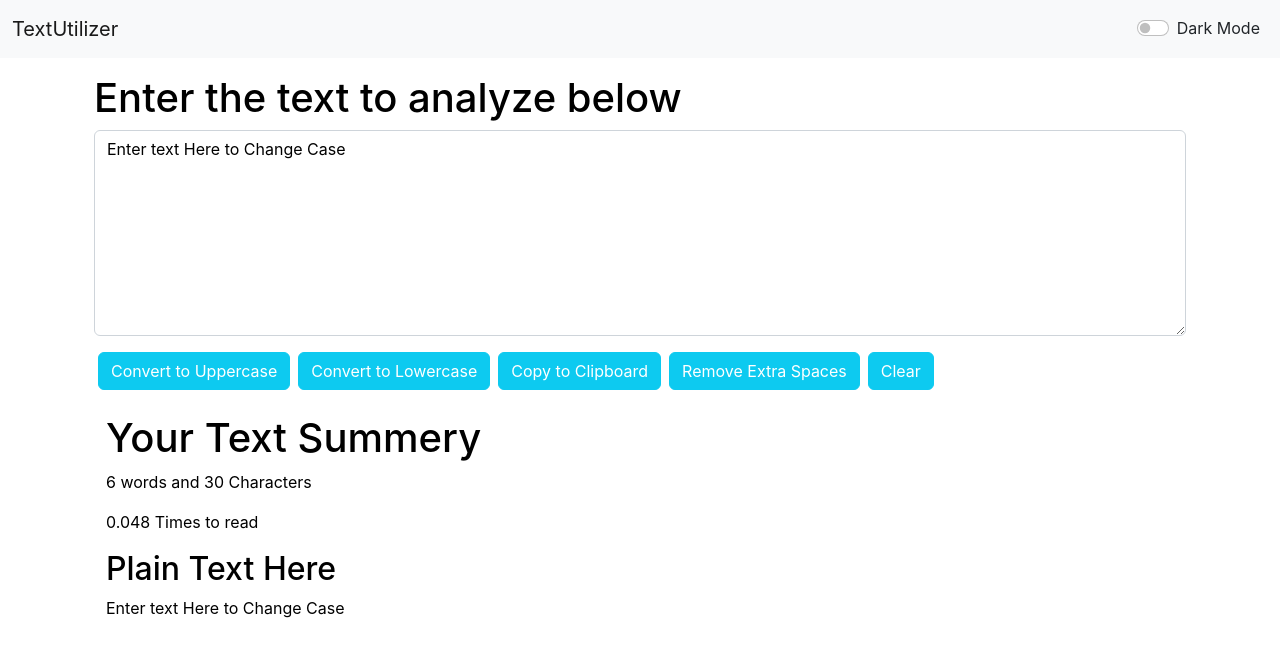
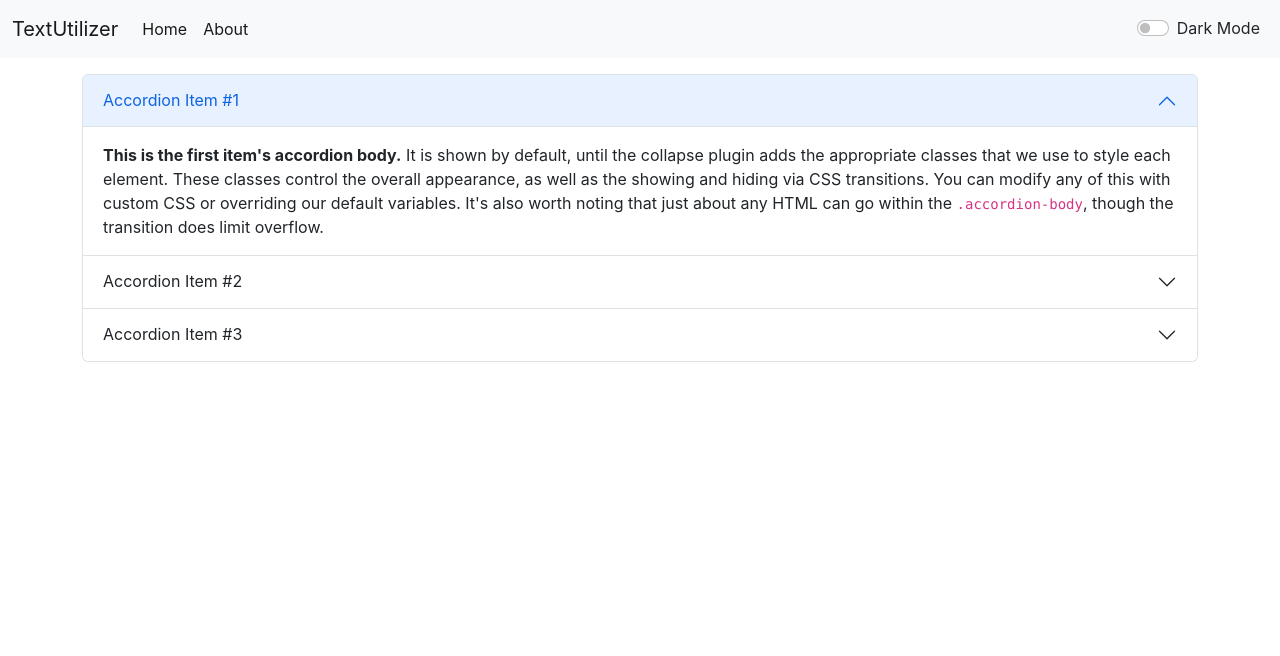
Before and after one commit to faiezahmedkhan/changeCase, a React (Create React App) app: page /About in a window 1280 px wide. Shown: the top 656 px of the page. Built offline with nearby package versions, Linux system fonts and the light colour scheme.

Commit message:
Add Route to Page

```diff
--- a/package.json
+++ b/package.json
@@ -7,9 +7,13 @@
     "@testing-library/react": "^12.1.4",
     "@testing-library/user-event": "^13.5.0",
     "bootstrap": "^5.2.1",
-    "react": "^18.0.0",
+    "dom": "0.0.3",
+    "react": "^18.2.0",
     "react-dom": "^18.0.0",
+    "react-router": "^6.7.0",
+    "react-router-dom": "^6.7.0",
     "react-scripts": "5.0.0",
+    "router": "^1.3.7",
     "web-vitals": "^2.1.4"
   },
   "scripts": {
--- a/src/App.js
+++ b/src/App.js
@@ -1,8 +1,10 @@
 import React from "react";
 import Textform from "./component/TextForm";
 import Navbar from "./component/navbar";
+import About from "./component/about";
 import { useState } from "react";
 import Alert from "./component/Alert";
+import { BrowserRouter, Routes, Route, Link } from "react-router-dom";
 
 const App = () => {
   const [mode, setMode] = useState("light");
@@ -27,16 +29,20 @@
       showAlert("Light mode is enabled", "info");
       document.title = "TextUtils - Light Mode";
     }
-
   };
 
   return (
     <>
-      <Navbar title="TextUtilizer" mode={mode} togglemode={togglemode} />
-      <Alert alert={alert} />
-      <div className="container my-3">
-        <Textform showAlert="showAlert" heading="Enter the text to analyze below" mode={mode} />
-      </div>
+      <BrowserRouter>
+        <Navbar title="TextUtilizer" mode={mode} togglemode={togglemode} />
+        <Alert alert={alert} />
+        <div className="container my-3">
+          <Routes>
+            <Route path="/"element={<Textform showAlert="showAlert"  heading="Enter the text to analyze below" mode={mode}/>}></Route>
+            <Route path="/About" element={<About />}></Route>
+          </Routes>
+        </div>
+      </BrowserRouter>
     </>
   );
 };
--- /dev/null
+++ b/src/component/about.js
@@ -0,0 +1,49 @@
+import React from 'react'
+
+const about = () => {
+  return (
+    <div>
+        <div className="accordion" id="accordionExample">
+  <div className="accordion-item">
+    <h2 className="accordion-header" id="headingOne">
+      <button className="accordion-button" type="button" data-bs-toggle="collapse" data-bs-target="#collapseOne" aria-expanded="true" aria-controls="collapseOne">
+        Accordion Item #1
+      </button>
+    </h2>
+    <div id="collapseOne" className="accordion-collapse collapse show" aria-labelledby="headingOne" data-bs-parent="#accordionExample">
+      <div className="accordion-body">
+        <strong>This is the first item's accordion body.</strong> It is shown by default, until the collapse plugin adds the appropriate classes that we use to style each element. These classes control the overall appearance, as well as the showing and hiding via CSS transitions. You can modify any of this with custom CSS or overriding our default variables. It's also worth noting that just about any HTML can go within the <code>.accordion-body</code>, though the transition does limit overflow.
+      </div>
+    </div>
+  </div>
+  <div className="accordion-item">
+    <h2 className="accordion-header" id="headingTwo">
+      <button className="accordion-button collapsed" type="button" data-bs-toggle="collapse" data-bs-target="#collapseTwo" aria-expanded="false" aria-controls="collapseTwo">
+        Accordion Item #2
+      </button>
+    </h2>
+    <div id="collapseTwo" className="accordion-collapse collapse" aria-labelledby="headingTwo" data-bs-parent="#accordionExample">
+      <div className="accordion-body">
+        <strong>This is the second item's accordion body.</strong> It is hidden by default, until the collapse plugin adds the appropriate classes that we use to style each element. These classes control the overall appearance, as well as the showing and hiding via CSS transitions. You can modify any of this with custom CSS or overriding our default variables. It's also worth noting that just about any HTML can go within the <code>.accordion-body</code>, though the transition does limit overflow.
+      </div>
+    </div>
+  </div>
+  <div className="accordion-item">
+    <h2 className="accordion-header" id="headingThree">
+      <button className="accordion-button collapsed" type="button" data-bs-toggle="collapse" data-bs-target="#collapseThree" aria-expanded="false" aria-controls="collapseThree">
+        Accordion Item #3
+      </button>
+    </h2>
+    <div id="collapseThree" className="accordion-collapse collapse" aria-labelledby="headingThree" data-bs-parent="#accordionExample">
+      <div className="accordion-body">
+        <strong>This is the third item's accordion body.</strong> It is hidden by default, until the collapse plugin adds the appropriate classes that we use to style each element. These classes control the overall appearance, as well as the showing and hiding via CSS transitions. You can modify any of this with custom CSS or overriding our default variables. It's also worth noting that just about any HTML can go within the <code>.accordion-body</code>, though the transition does limit overflow.
+      </div>
+    </div>
+  </div>
+</div>
+
+    </div>
+  )
+}
+
+export default about
--- a/src/component/navbar.js
+++ b/src/component/navbar.js
@@ -1,4 +1,5 @@
 import React from 'react'
+import { Link } from 'react-router-dom'
 
 const navbar = (props) => {
   return (
@@ -7,12 +8,25 @@
             <div className="container-fluid">
 
 
-                <a className="navbar-brand" href="#">{props.title}</a>
+                <Link className="navbar-brand" to="/">{props.title}</Link>
                 <button className="navbar-toggler" type="button" data-bs-toggle="collapse" data-bs-target="#navbarNav" aria-controls="navbarNav" aria-expanded="false" aria-label="Toggle navigation">
                 <span className="navbar-toggler-icon"></span>
                 </button>
 
+                <div className="collapse navbar-collapse" id="navbarSupportedContent">
+                        <ul className="navbar-nav me-auto mb-2 mb-lg-0">
+                          <li className="nav-item">
+                            <Link className="nav-link active" aria-current="page" to="/">Home</Link>
+                          </li>
+                          <li className="nav-item">
+                            <Link className="nav-link active" aria-current="page" to="/About">About</Link>
+                          </li>
 
+
+
+                        </ul>
+
+                      </div>
                   <div className={` text-center p-2 form-check form-switch text-${props.mode==='light' ? 'dark':'light' }`}>
 
                         <input className="form-check-input" onClick={props.togglemode} type="checkbox" role="switch" id="flexSwitch" />
```
Also changed, not shown: 1 other file (tests, documents, lock files or other folders).
